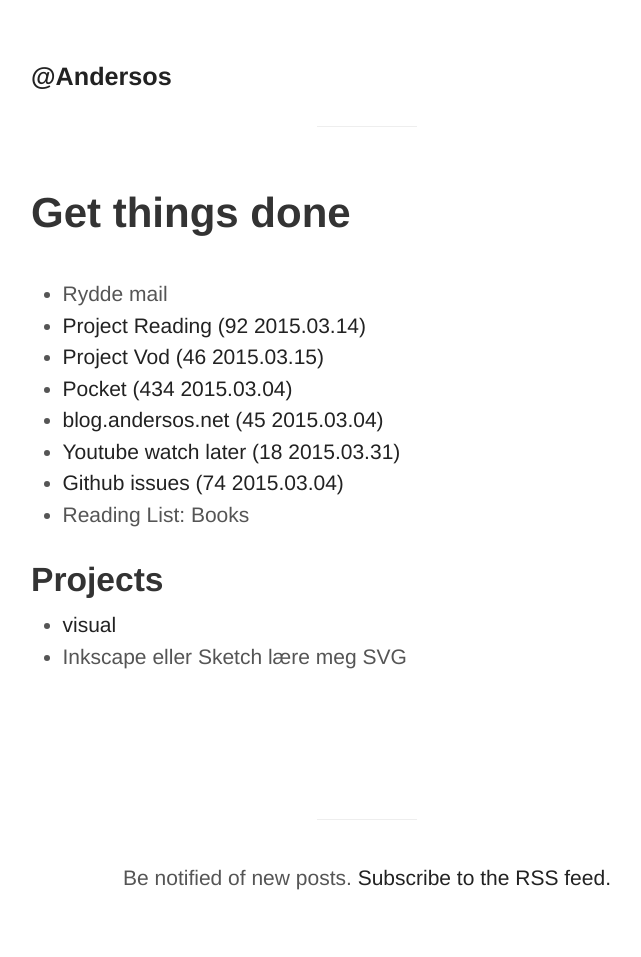
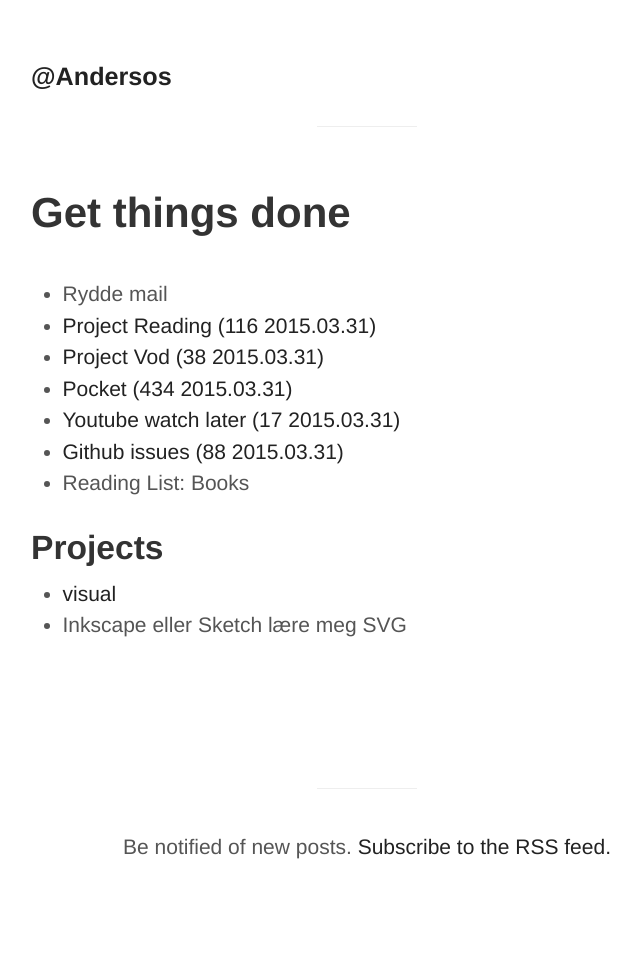
Before and after one commit to Andersos/andersos.net, a Jekyll site: the page built from gtd.html, in a window 1280 px wide. Shown: the whole page, without its empty margins (273-914 px from the left). Built offline with Jekyll 4.4.1, drawn with Linux system fonts in a browser that asks for light colours; Markdown is read by kramdown in place of the engine named in the settings; after the commit the page ends 925 px from its top, so only the background shows below that.

Commit message:
Update gtd.html

```diff
--- a/gtd.html
+++ b/gtd.html
@@ -5,12 +5,11 @@ title: "Get things done"
 
 <ul>
     <li>Rydde mail</li>
-    <li><a href="https://gist.github.com/Andersos/32ba857519db96e97e63">Project Reading (92 2015.03.14)</a></li>
-    <li><a href="https://gist.github.com/Andersos/a3ffc7ff59bab2c2be73">Project Vod (46 2015.03.15)</a></li>
-    <li><a href="https://twitter.com/Andersos/status/530115122086543360">Pocket (434 2015.03.04)</a></a></li>
-    <li><a href="https://github.com/Andersos/blog.andersos.net/issues">blog.andersos.net (45 2015.03.04)</a></li>
-    <li><a href="https://www.youtube.com/playlist?list=WL">Youtube watch later (18 2015.03.31)</a></li>
-    <li><a href="https://github.com/issues">Github issues (74 2015.03.04)</a></li>
+    <li><a href="https://gist.github.com/Andersos/32ba857519db96e97e63">Project Reading (116 2015.03.31)</a></li>
+    <li><a href="https://gist.github.com/Andersos/a3ffc7ff59bab2c2be73">Project Vod (38 2015.03.31)</a></li>
+    <li><a href="https://twitter.com/Andersos/status/530115122086543360">Pocket (434 2015.03.31)</a></a></li>
+    <li><a href="https://www.youtube.com/playlist?list=WL">Youtube watch later (17 2015.03.31)</a></li>
+    <li><a href="https://github.com/issues">Github issues (88 2015.03.31)</a></li>
     <li>Reading List: Books</li>
 </ul>
 
```
